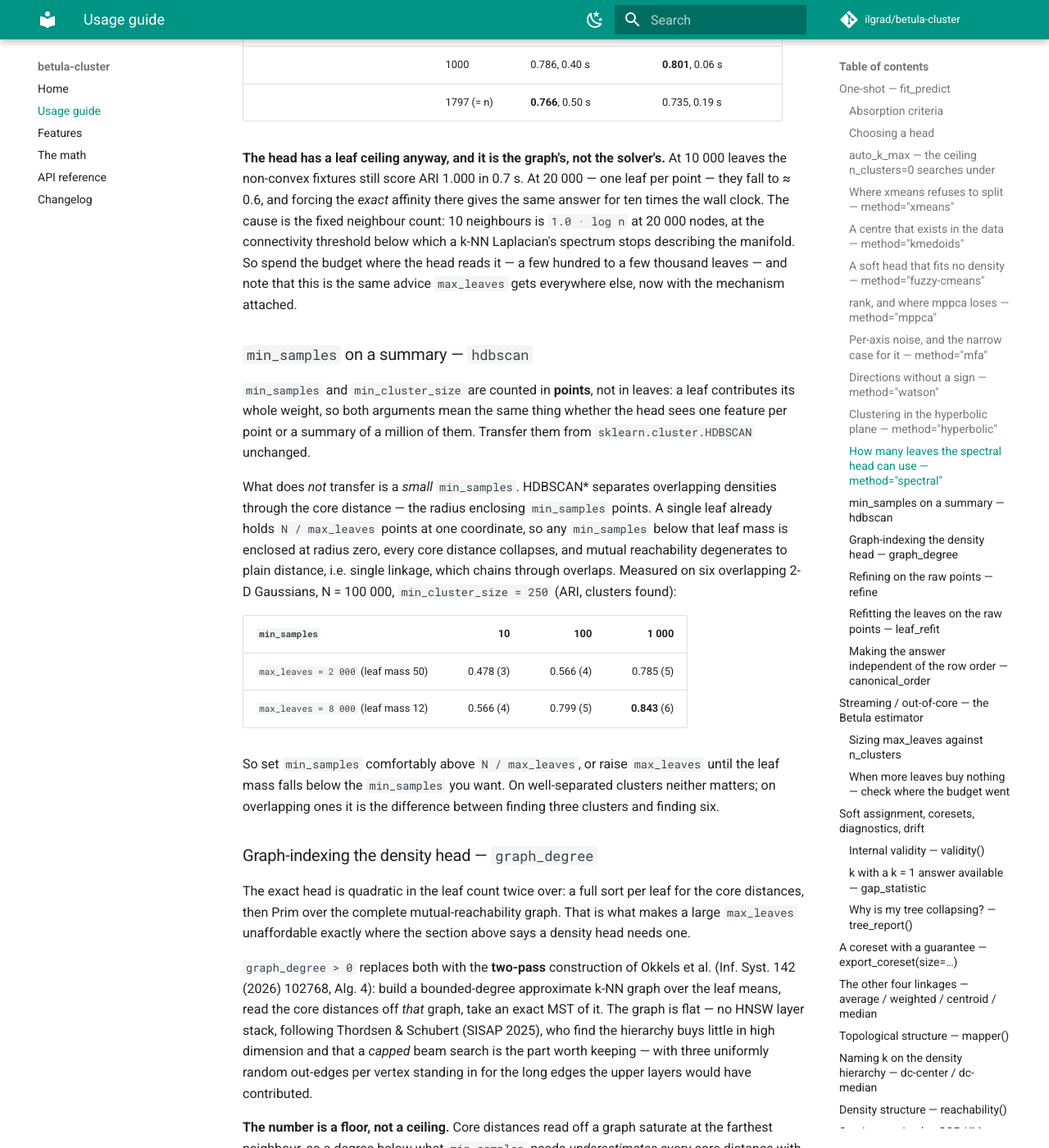
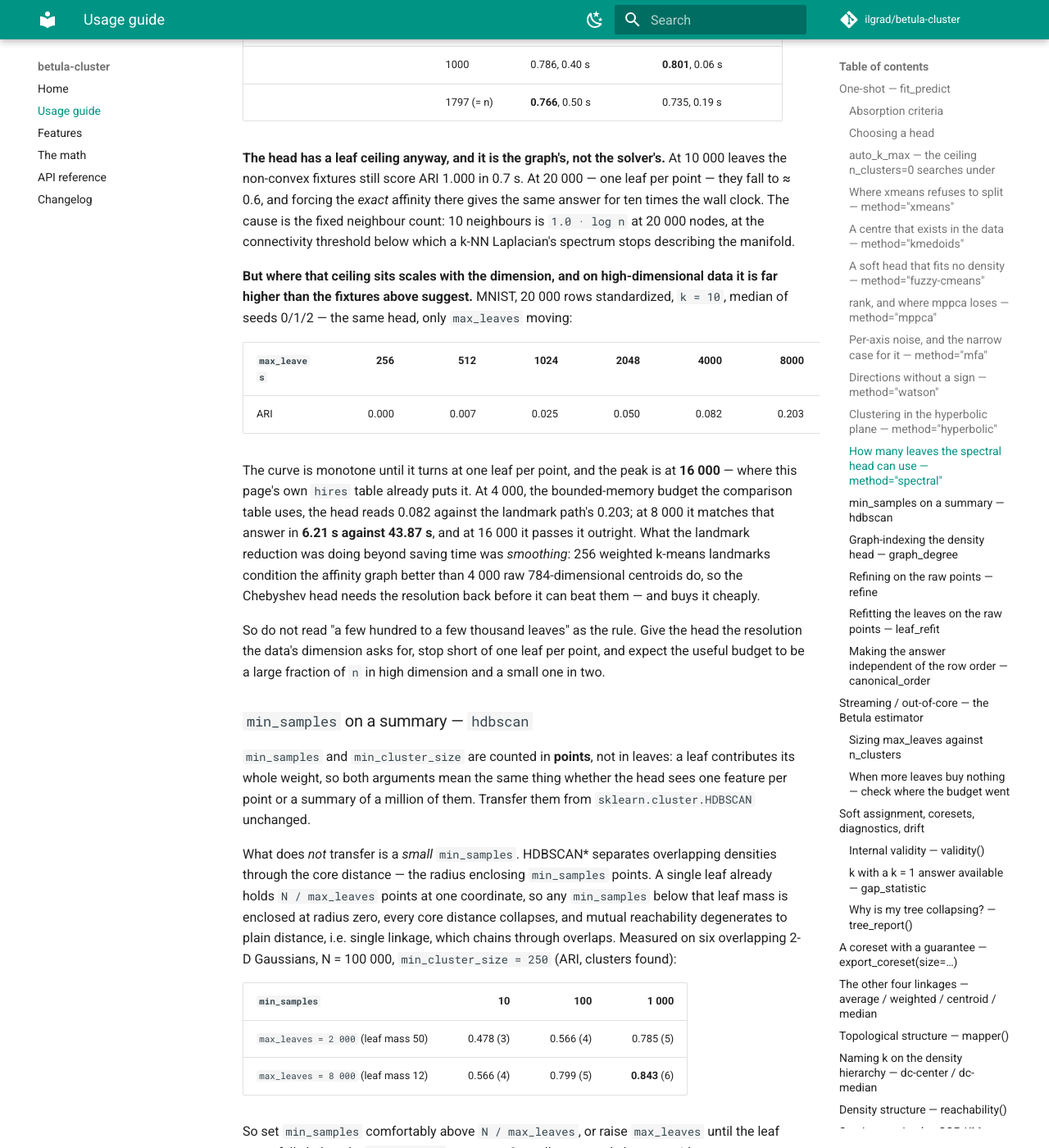
Before and after one commit to ilgrad/betula-cluster, an MkDocs documentation site: the page built from docs/USAGE.md, in a window 1280 px wide and 1400 px high, scrolled down 20369 px. Shown: the whole window at 82% size. Built offline with MkDocs 1.6.1 and Material for MkDocs 9.7.7, drawn with Linux system fonts in a browser that asks for light colours; comment, search, counter and statistics services are not loaded.

Commit message:
docs(spectral): the leaf budget this head wants scales with the dimension
docs/USAGE.md told the reader to spend "a few hundred to a few thousand leaves" on
method="spectral". That advice comes from two-dimensional non-convex fixtures and
digits-PCA20, and at 784 dimensions it costs a factor of four in ARI.

Measured on MNIST, 20 000 rows standardized, k=10, median of seeds 0/1/2, with only
max_leaves moving: 256 -> 0.000, 512 -> 0.007, 1024 -> 0.025, 2048 -> 0.050,
4000 -> 0.082, 8000 -> 0.203, 12000 -> 0.235, 16000 -> 0.328, 20000 -> 0.299. The
curve is monotone until it turns at one leaf per point, which is the graph ceiling
the section already documents -- only it sits four times higher here than on the
fixtures the advice was written from.

This also completes the spectral rewrite's account. At the comparison table's
max_leaves=4000 the new head loses to the landmark path it replaced (0.082 against
0.203); at 8000 it matches that answer in 6.21 s against 43.87 s; at 16000 it reads
0.328, 61% above anything the landmark path published. The reduction to 256 weighted
landmarks was smoothing the affinity graph, not only shrinking it, so the Chebyshev
head needs the resolution back before it can win -- and buys it cheaply.

Docs only; no behaviour changes.

```diff
--- a/docs/USAGE.md
+++ b/docs/USAGE.md
@@ -677,9 +677,27 @@ What that buys, A/B against the landmark path on identical trees, median of seed
 non-convex fixtures still score ARI 1.000 in 0.7 s. At 20 000 — one leaf per point — they fall to
 ≈ 0.6, and forcing the *exact* affinity there gives the same answer for ten times the wall clock. The
 cause is the fixed neighbour count: 10 neighbours is `1.0 · log n` at 20 000 nodes, at the
-connectivity threshold below which a k-NN Laplacian's spectrum stops describing the manifold. So
-spend the budget where the head reads it — a few hundred to a few thousand leaves — and note that
-this is the same advice `max_leaves` gets everywhere else, now with the mechanism attached.
+connectivity threshold below which a k-NN Laplacian's spectrum stops describing the manifold.
+
+**But where that ceiling sits scales with the dimension, and on high-dimensional data it is far
+higher than the fixtures above suggest.** MNIST, 20 000 rows standardized, `k = 10`, median of seeds
+0/1/2 — the same head, only `max_leaves` moving:
+
+| `max_leaves` | 256 | 512 | 1024 | 2048 | 4000 | 8000 | 12 000 | **16 000** | 20 000 (= n) |
+|---|---:|---:|---:|---:|---:|---:|---:|---:|---:|
+| ARI | 0.000 | 0.007 | 0.025 | 0.050 | 0.082 | 0.203 | 0.235 | **0.328** | 0.299 |
+
+The curve is monotone until it turns at one leaf per point, and the peak is at **16 000** — where
+this page's own `hires` table already puts it. At 4 000, the bounded-memory budget the comparison
+table uses, the head reads 0.082 against the landmark path's 0.203; at 8 000 it matches that answer
+in **6.21 s against 43.87 s**, and at 16 000 it passes it outright. What the landmark reduction was
+doing beyond saving time was *smoothing*: 256 weighted k-means landmarks condition the affinity graph
+better than 4 000 raw 784-dimensional centroids do, so the Chebyshev head needs the resolution back
+before it can beat them — and buys it cheaply.
+
+So do not read "a few hundred to a few thousand leaves" as the rule. Give the head the resolution the
+data's dimension asks for, stop short of one leaf per point, and expect the useful budget to be a
+large fraction of `n` in high dimension and a small one in two.
 
 ### `min_samples` on a summary — `hdbscan`
 
```
Also changed, not shown: CHANGELOG.md (+13 -5 lines).
